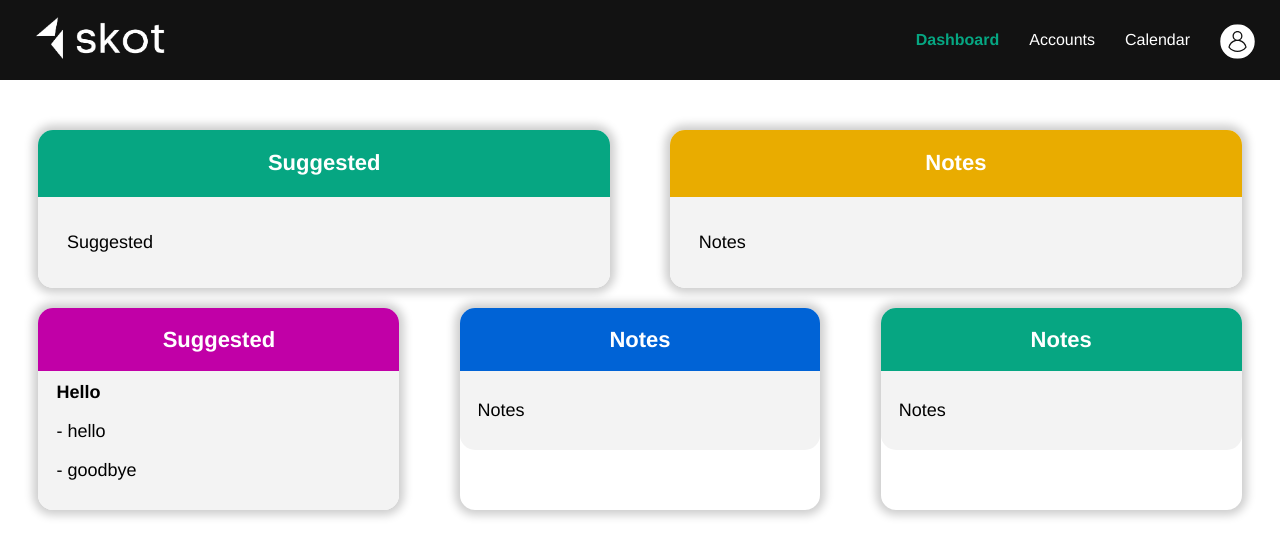
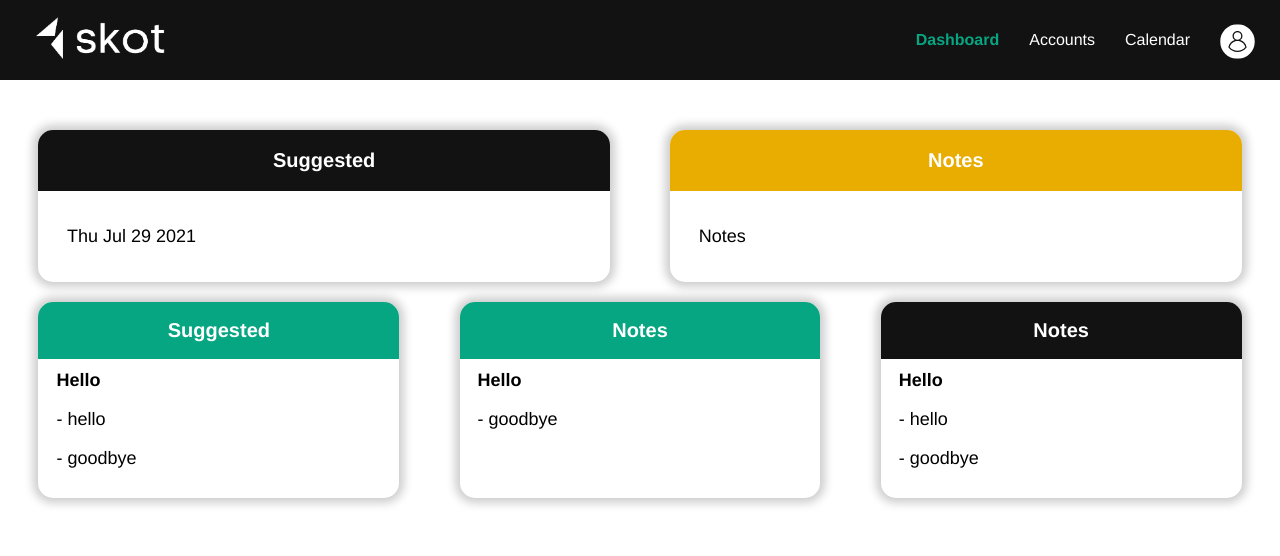
Before and after one commit to callanmurphy/Skot.io, a Next.js app: page /dashboard in a window 1280 px wide. Shown: the top 556 px of the page. Built offline with nearby package versions, Linux system fonts and the light colour scheme.

Commit message:
dashboard updates

```diff
--- a/components/container.js
+++ b/components/container.js
@@ -7,9 +7,9 @@ class Container extends Component {
     this.state = {
       colour: (
         props.colour === 1 ? '#E9AC00' :
-        props.colour === 2 ? '#C100A7' :
+        props.colour === 2 ? '#06a682' :
         props.colour === 3 ? '#0063D6' :
-        '#06a682'
+        '#121212'
       )
     }
   }
@@ -25,7 +25,6 @@ class Container extends Component {
           </div>
           <div className={styles.containerBody}>
             {body}
-            <p>{bodyText}</p>
           </div>
         </div>
       )
--- a/package.json
+++ b/package.json
@@ -8,6 +8,7 @@
     "start": "next start"
   },
   "dependencies": {
+    "mongodb": "^4.0.1",
     "next": "10.2.0",
     "react": "17.0.2",
     "react-dom": "17.0.2"
--- a/pages/accounts.js
+++ b/pages/accounts.js
@@ -16,7 +16,7 @@ export default function Accounts() {
 
     const setSelectedFunctions = [setSelected1, setSelected2]
 
-    // const searchData = (query) => {
+    // const searchData = (category, query) => {
     //     for(var i = 0, numItems = data.length; i < numItems; i++) {
     //         if(data[i].Surname === query) {
     //             setAccount(data[i]);
--- a/pages/dashboard.js
+++ b/pages/dashboard.js
@@ -1,18 +1,24 @@
+import { useState } from 'react'
 import Container from '../components/container'
 import styles from '../styles/dashboard.module.css'
 
 export default function Dashboard() {
 
+    const getToday = () => {
+      let date = new Date();
+      return date.toDateString();
+    }
+
     return (
       <div>
         <div className={styles.row}>
-          <Container headerText={'Suggested'} bodyText={'Suggested'} />
-          <Container headerText={'Notes'} bodyText={'Notes'} colour={1}/>
+          <Container headerText={'Suggested'} body={<p>{getToday()}</p>}/>
+          <Container headerText={'Notes'} body={<p>Notes</p>} colour={1}/>
         </div>
         <div className={styles.row}>
           <Container headerText={'Suggested'} body={<div><b>Hello</b><p>- hello</p><p>- goodbye</p></div>} colour={2} />
-          <Container headerText={'Notes'} bodyText={'Notes'} colour={3}/>
-          <Container headerText={'Notes'} bodyText={'Notes'}/>
+          <Container headerText={'Notes'} body={<div><b>Hello</b><p>- goodbye</p></div>} colour={2}/>
+          <Container headerText={'Notes'} body={<div><b>Hello</b><p>- hello</p><p>- goodbye</p></div>}/>
         </div>
       </div>
     )
--- a/styles/container.module.css
+++ b/styles/container.module.css
@@ -1,4 +1,5 @@
 .container {
+  background-color: #ffffff;
   margin: 0 auto;
   flex: 0.5;
   box-shadow: 0px 0px 10px 5px rgba(0, 0, 0, 0.2);
@@ -11,14 +12,13 @@
 .containerHeader {
   background-color: #06a682;
   border-radius: 15px 15px 0px 0px;
-  font-size: 22px;
+  font-size: 10px;
   color: #ffffff;
   text-align: center;
   padding: 1% 5%;
 }
 
 .containerBody {
-  background-color: #f3f3f3;
   border-radius: 0px 0px 15px 15px;
   color: #000000;
   font-size: 18px;
--- a/styles/globals.css
+++ b/styles/globals.css
@@ -6,10 +6,6 @@ a {
 
 * {
   box-sizing: border-box;
-}
-
-h1 {
-  font-size: 22px;
 }
 
 body {
```
Also changed, not shown: 1 other file (tests, documents, lock files or other folders).
